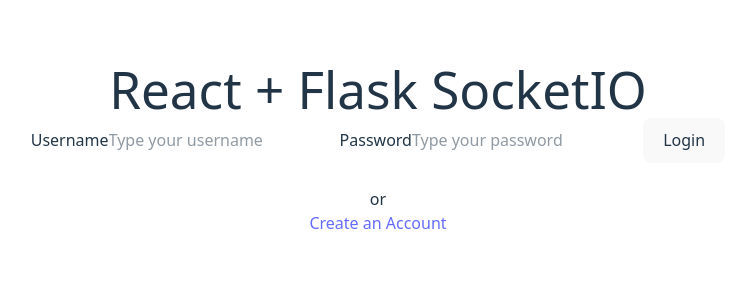
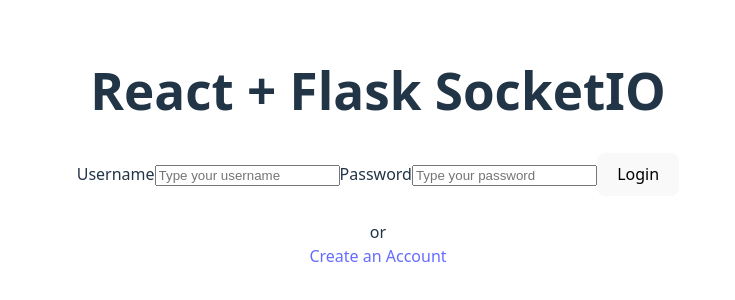
Before and after one commit to Didi-T-Wu/chat-app, a React (Vite) app in the folder frontend/: page /login in a window 1280 px wide. Shown: the part 252-552 px from the top of the page, without its empty margins (262-997 px from the left). Built offline with nearby package versions, Linux system fonts and the light colour scheme; no server answers.

Commit message:
Give up tailwind with shadCN

```diff
--- a/frontend/package.json
+++ b/frontend/package.json
@@ -10,13 +10,12 @@
     "preview": "vite preview"
   },
   "dependencies": {
-    "@tailwindcss/vite": "^4.0.10",
+    "@radix-ui/react-slot": "^1.1.2",
     "react": "^19.0.0",
     "react-dom": "^19.0.0",
     "react-router-dom": "^7.2.0",
     "react-spinners": "^0.15.0",
-    "socket.io-client": "^4.8.1",
-    "tailwindcss": "^4.0.10"
+    "socket.io-client": "^4.8.1"
   },
   "devDependencies": {
     "@eslint/js": "^9.21.0",
--- a/frontend/src/components/Home.jsx
+++ b/frontend/src/components/Home.jsx
@@ -1,4 +1,7 @@
+
+import React from 'react';
+
 const Home = () =>{
-  return <div>Home</div>
+  return <div>home</div>
 }
 export default Home
--- a/frontend/src/index.css
+++ b/frontend/src/index.css
@@ -11,7 +11,44 @@
   text-rendering: optimizeLegibility;
   -webkit-font-smoothing: antialiased;
   -moz-osx-font-smoothing: grayscale;
+  --background: oklch(1 0 0);
+  --foreground: oklch(0.145 0 0);
+  --card: oklch(1 0 0);
+  --card-foreground: oklch(0.145 0 0);
+  --popover: oklch(1 0 0);
+  --popover-foreground: oklch(0.145 0 0);
+  --primary: oklch(0.205 0 0);
+  --primary-foreground: oklch(0.985 0 0);
+  --secondary: oklch(0.97 0 0);
+  --secondary-foreground: oklch(0.205 0 0);
+  --muted: oklch(0.97 0 0);
+  --muted-foreground: oklch(0.556 0 0);
+  --accent: oklch(0.97 0 0);
+  --accent-foreground: oklch(0.205 0 0);
+  --destructive: oklch(0.577 0.245 27.325);
+  --destructive-foreground: oklch(0.577 0.245 27.325);
+  --border: oklch(0.922 0 0);
+  --input: oklch(0.922 0 0);
+  --ring: oklch(0.708 0 0);
+  --chart-1: oklch(0.646 0.222 41.116);
+  --chart-2: oklch(0.6 0.118 184.704);
+  --chart-3: oklch(0.398 0.07 227.392);
+  --chart-4: oklch(0.828 0.189 84.429);
+  --chart-5: oklch(0.769 0.188 70.08);
+  --radius: 0.625rem;
+  --sidebar: oklch(0.985 0 0);
+  --sidebar-foreground: oklch(0.145 0 0);
+  --sidebar-primary: oklch(0.205 0 0);
+  --sidebar-primary-foreground: oklch(0.985 0 0);
+  --sidebar-accent: oklch(0.97 0 0);
+  --sidebar-accent-foreground: oklch(0.205 0 0);
+  --sidebar-border: oklch(0.922 0 0);
+  --sidebar-ring: oklch(0.708 0 0);
 }
+
+@plugin "tailwindcss-animate";
+
+@custom-variant dark (&:is(.dark *));
 
 a {
   font-weight: 500;
@@ -67,4 +104,85 @@
   }
 }
 
-@import "tailwindcss";
+.dark {
+  --background: oklch(0.145 0 0);
+  --foreground: oklch(0.985 0 0);
+  --card: oklch(0.145 0 0);
+  --card-foreground: oklch(0.985 0 0);
+  --popover: oklch(0.145 0 0);
+  --popover-foreground: oklch(0.985 0 0);
+  --primary: oklch(0.985 0 0);
+  --primary-foreground: oklch(0.205 0 0);
+  --secondary: oklch(0.269 0 0);
+  --secondary-foreground: oklch(0.985 0 0);
+  --muted: oklch(0.269 0 0);
+  --muted-foreground: oklch(0.708 0 0);
+  --accent: oklch(0.269 0 0);
+  --accent-foreground: oklch(0.985 0 0);
+  --destructive: oklch(0.396 0.141 25.723);
+  --destructive-foreground: oklch(0.637 0.237 25.331);
+  --border: oklch(0.269 0 0);
+  --input: oklch(0.269 0 0);
+  --ring: oklch(0.439 0 0);
+  --chart-1: oklch(0.488 0.243 264.376);
+  --chart-2: oklch(0.696 0.17 162.48);
+  --chart-3: oklch(0.769 0.188 70.08);
+  --chart-4: oklch(0.627 0.265 303.9);
+  --chart-5: oklch(0.645 0.246 16.439);
+  --sidebar: oklch(0.205 0 0);
+  --sidebar-foreground: oklch(0.985 0 0);
+  --sidebar-primary: oklch(0.488 0.243 264.376);
+  --sidebar-primary-foreground: oklch(0.985 0 0);
+  --sidebar-accent: oklch(0.269 0 0);
+  --sidebar-accent-foreground: oklch(0.985 0 0);
+  --sidebar-border: oklch(0.269 0 0);
+  --sidebar-ring: oklch(0.439 0 0);
+}
+
+@theme inline {
+  --color-background: var(--background);
+  --color-foreground: var(--foreground);
+  --color-card: var(--card);
+  --color-card-foreground: var(--card-foreground);
+  --color-popover: var(--popover);
+  --color-popover-foreground: var(--popover-foreground);
+  --color-primary: var(--primary);
+  --color-primary-foreground: var(--primary-foreground);
+  --color-secondary: var(--secondary);
+  --color-secondary-foreground: var(--secondary-foreground);
+  --color-muted: var(--muted);
+  --color-muted-foreground: var(--muted-foreground);
+  --color-accent: var(--accent);
+  --color-accent-foreground: var(--accent-foreground);
+  --color-destructive: var(--destructive);
+  --color-destructive-foreground: var(--destructive-foreground);
+  --color-border: var(--border);
+  --color-input: var(--input);
+  --color-ring: var(--ring);
+  --color-chart-1: var(--chart-1);
+  --color-chart-2: var(--chart-2);
+  --color-chart-3: var(--chart-3);
+  --color-chart-4: var(--chart-4);
+  --color-chart-5: var(--chart-5);
+  --radius-sm: calc(var(--radius) - 4px);
+  --radius-md: calc(var(--radius) - 2px);
+  --radius-lg: var(--radius);
+  --radius-xl: calc(var(--radius) + 4px);
+  --color-sidebar: var(--sidebar);
+  --color-sidebar-foreground: var(--sidebar-foreground);
+  --color-sidebar-primary: var(--sidebar-primary);
+  --color-sidebar-primary-foreground: var(--sidebar-primary-foreground);
+  --color-sidebar-accent: var(--sidebar-accent);
+  --color-sidebar-accent-foreground: var(--sidebar-accent-foreground);
+  --color-sidebar-border: var(--sidebar-border);
+  --color-sidebar-ring: var(--sidebar-ring);
+}
+
+@layer base {
+  * {
+    @apply border-border outline-ring/50;
+  }
+  body {
+    @apply bg-background text-foreground;
+  }
+}
--- a/frontend/vite.config.js
+++ b/frontend/vite.config.js
@@ -1,10 +1,10 @@
 import { defineConfig } from 'vite'
 import react from '@vitejs/plugin-react'
-import tailwindcss from '@tailwindcss/vite'
+
+import path from 'path'
 
 // https://vite.dev/config/
 export default defineConfig({
-  plugins: [react(),
-    tailwindcss()
-  ],
+  plugins: [react()],
+
 })
```
Also changed, not shown: 1 other file (tests, documents, lock files or other folders).
